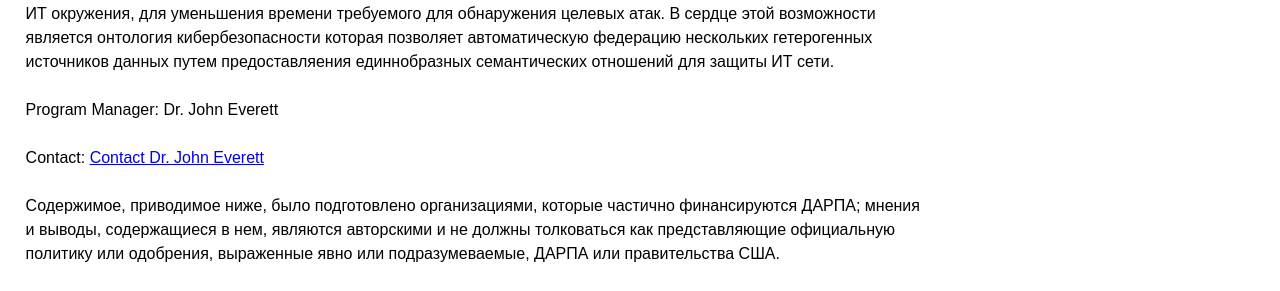
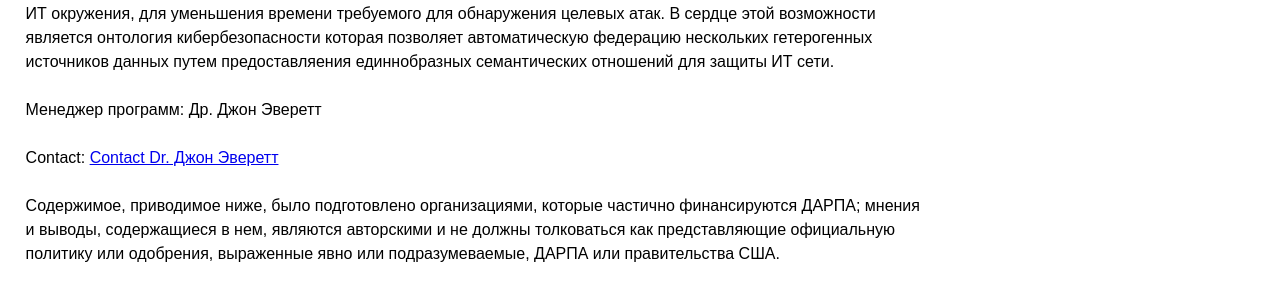
Before and after one commit to kant2002/darpa-ru, a Jekyll site: the page built from ru/ICAS.html, in a window 1280 px wide. Shown: the part 260-551 px from the top of the page. Built offline with Jekyll 4.4.1, drawn with Linux system fonts in a browser that asks for light colours.

Commit message:
New translations ICAS.html (Russian)

```diff
--- a/ru/ICAS.html
+++ b/ru/ICAS.html
@@ -12,9 +12,9 @@
  нескольких гетерогенных источников данных путем предоставляения единнобразных семантических отношений для защиты ИТ сети.
 
     <p>
-    <p>Program Manager: <a href='http://www.darpa.mil/staff/dr-john-everett' class='programmanagerlink'>Dr. John Everett</a>
+    <p>Менеджер программ: <a href='http://www.darpa.mil/staff/dr-john-everett' class='programmanagerlink'>Др. Джон Эверетт</a>
     </p>
-    <p>Contact: <a href='https://contact.darpa.mil/contact?people=/staff/dr-john-everett'>Contact Dr. John Everett</a>
+    <p>Contact: <a href='https://contact.darpa.mil/contact?people=/staff/dr-john-everett'>Contact Dr. Джон Эверетт</a>
     <p>
     <p>Содержимое, приводимое ниже, было подготовлено организациями, которые частично финансируются ДАРПА; мнения и выводы, содержащиеся в нем, являются авторскими и не должны толковаться как представляющие официальную политику или одобрения, выраженные явно или подразумеваемые, ДАРПА или правительства США.</p>
     <ul><li>The Software Table lists performers with one row per piece of software. Each piece of software has licensing information, a link to an external project page or contact information, and where possible a link to the code repository for the project.</li></ul><ul><li>В таблице публикаций содержится автор(ы), заголовок и ссылки на материалы, проверенные сверками, связанные с конкретными программами DARPA.</li></ul>
```
